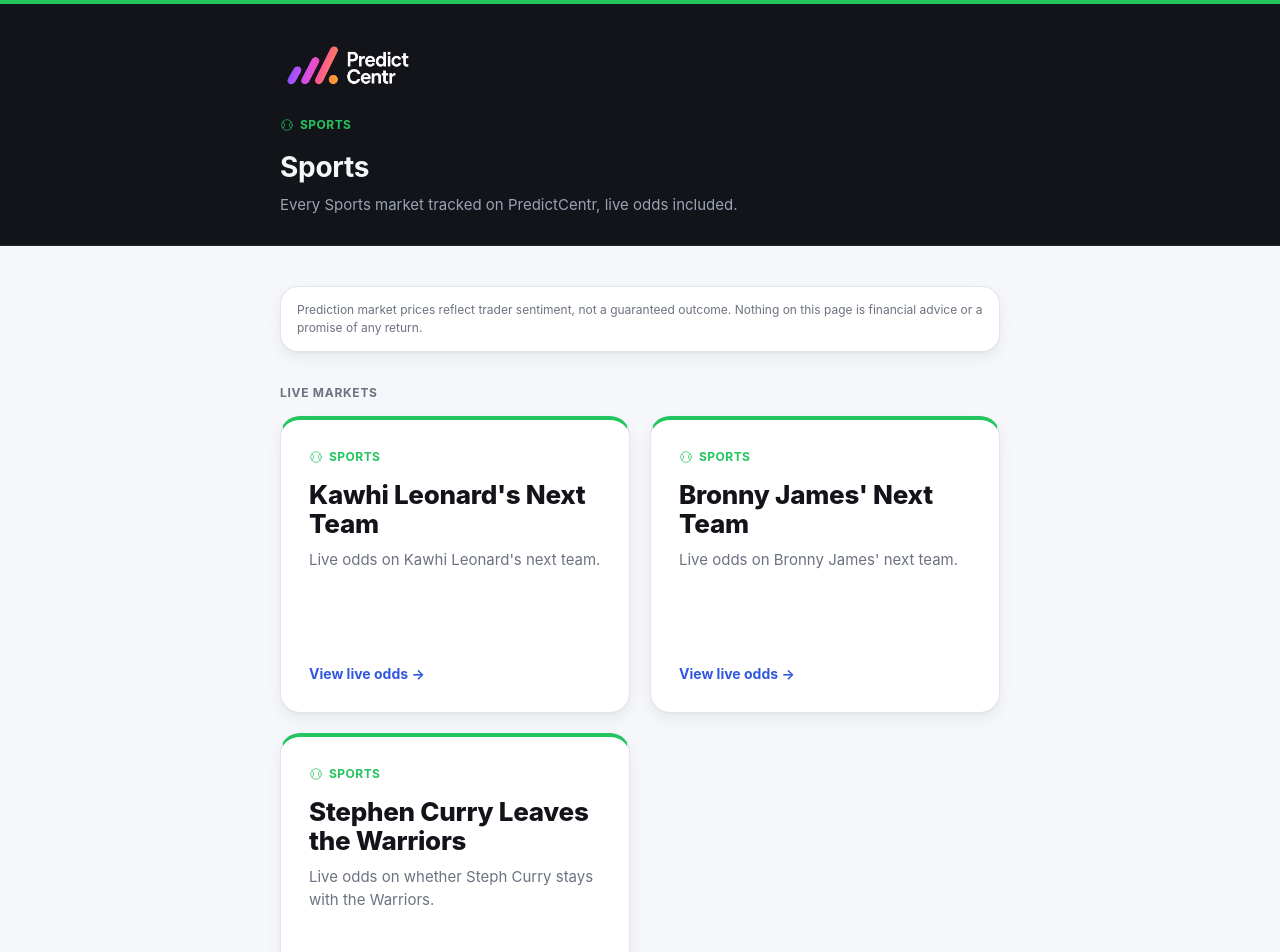
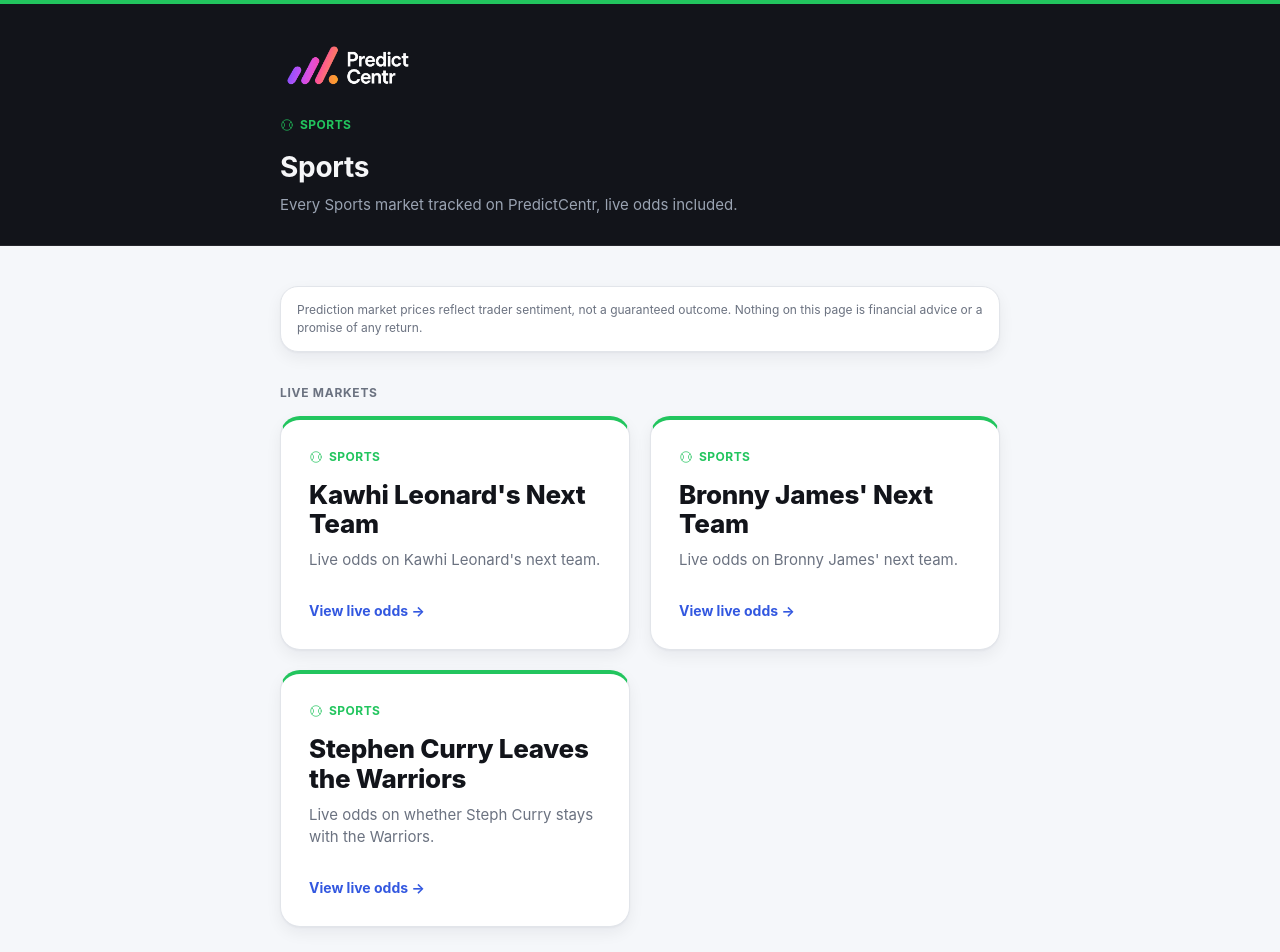
Before and after one commit to predictfiles/PredictCentr, a Next.js app: page /sports in a window 1280 px wide. Shown: the top 952 px of the page. Built offline with nearby package versions, Linux system fonts and the light colour scheme; no server answers.

Commit message:
Restore full market descriptions, just drop platform-comparison mentions; let cards grow to fit

```diff
--- a/app/globals.css
+++ b/app/globals.css
@@ -920,11 +920,10 @@ a {
   color: var(--card-fg);
   border: 1px solid var(--border);
   border-top: 4px solid transparent;
-  /* Fixed, not min -- every regular card is exactly the same size
-     regardless of how much title/description text it has. Title and
-     description are line-clamped below so longer text truncates instead
-     of stretching the card. */
-  height: 297px;
+  /* Flexible, not fixed -- the full title and description always show in
+     full, so a card grows to fit whatever it needs to say. Grid rows still
+     stretch same-row cards to match each other's height by default, and
+     the CTA anchors to the bottom of that via margin-top: auto below. */
   display: flex;
   flex-direction: column;
 }
@@ -933,16 +932,9 @@ a {
   margin-bottom: 14px;
 }
 
-.bento-card-calm .bento-card-title,
-.bento-card-calm .bento-card-desc {
-  display: -webkit-box;
-  -webkit-box-orient: vertical;
-  -webkit-line-clamp: 2;
-  overflow: hidden;
-}
-
 .bento-card-calm .bento-card-cta {
   margin-top: auto;
+  padding-top: 12px;
 }
 
 .bento-card-politics {
--- a/lib/markets.ts
+++ b/lib/markets.ts
@@ -39,7 +39,7 @@ export const markets: MarketConfig[] = [
   {
     slug: ["2028-us-presidential-election-winner", "jd-vance"],
     category: "politics",
-    shortDescription: "Live odds on whether JD Vance wins the 2028 election.",
+    shortDescription: "Live odds on JD Vance winning the 2028 presidential election.",
     outcomes: [
       {
         id: "jd-vance",
@@ -63,7 +63,7 @@ export const markets: MarketConfig[] = [
   {
     slug: ["2028-us-presidential-election-winner", "donald-trump"],
     category: "politics",
-    shortDescription: "Live odds on whether Donald Trump wins the 2028 election.",
+    shortDescription: "Live odds on Donald Trump winning the 2028 presidential election.",
     outcomes: [
       {
         id: "donald-trump",
@@ -87,7 +87,7 @@ export const markets: MarketConfig[] = [
   {
     slug: ["2028-us-presidential-election-winner", "kamala-harris"],
     category: "politics",
-    shortDescription: "Live odds on whether Kamala Harris wins the 2028 election.",
+    shortDescription: "Live odds on Kamala Harris winning the 2028 presidential election.",
     outcomes: [
       {
         id: "kamala-harris",
@@ -111,7 +111,7 @@ export const markets: MarketConfig[] = [
   {
     slug: ["2026-us-senate-control", "democrats"],
     category: "politics",
-    shortDescription: "Live odds on whether Democrats win the Senate.",
+    shortDescription: "Live odds on Democrats winning control of the US Senate in 2026.",
     outcomes: [
       {
         id: "democrats",
@@ -136,7 +136,7 @@ export const markets: MarketConfig[] = [
     slug: ["lebron-james-next-team"],
     category: "sports",
     shortDescription:
-      "Settled: LeBron signed with Philadelphia. See how Heat vs. Cavaliers odds moved beforehand on Kalshi and Polymarket.",
+      "Settled: LeBron signed with Philadelphia. See how Heat vs. Cavaliers odds moved beforehand.",
     outcomes: [
       {
         id: "miami-heat",
@@ -176,7 +176,8 @@ export const markets: MarketConfig[] = [
   {
     slug: ["grok-imagine-odyssey-film"],
     category: "culture",
-    shortDescription: "Live odds on whether Grok Imagine releases its Odyssey film.",
+    shortDescription:
+      "Live odds on whether xAI's Grok Imagine releases a full-length Odyssey film by the end of 2026.",
     outcomes: [
       {
         id: "released-2026",
@@ -195,7 +196,7 @@ export const markets: MarketConfig[] = [
   {
     slug: ["oscar-winner-2027", "the-odyssey"],
     category: "culture",
-    shortDescription: "Live odds on whether The Odyssey wins Best Picture.",
+    shortDescription: "Live odds on The Odyssey winning Best Picture at the 99th Academy Awards.",
     outcomes: [
       {
         id: "the-odyssey",
@@ -215,7 +216,8 @@ export const markets: MarketConfig[] = [
   {
     slug: ["starship-humans-to-mars-2030"],
     category: "culture",
-    shortDescription: "Live odds on whether SpaceX reaches Mars by 2030.",
+    shortDescription:
+      "Live odds on SpaceX launching a manned Starship mission to Mars before 2030.",
     outcomes: [
       {
         id: "humans-to-mars",
```
